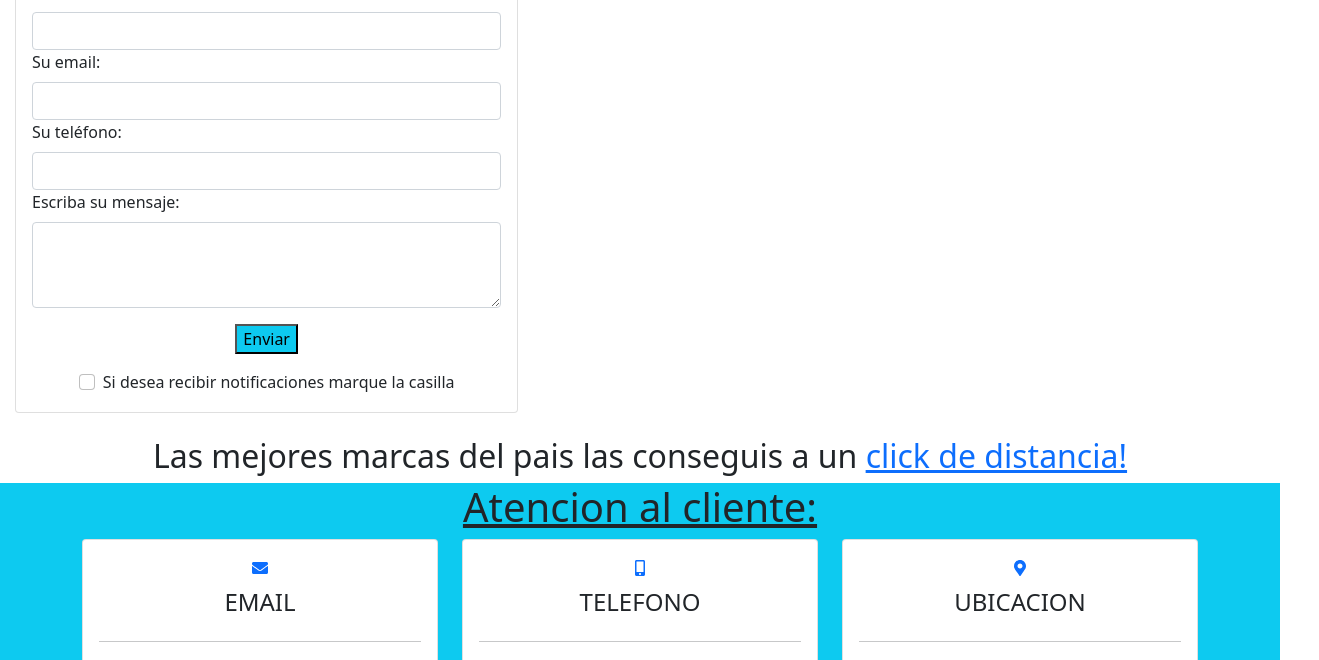
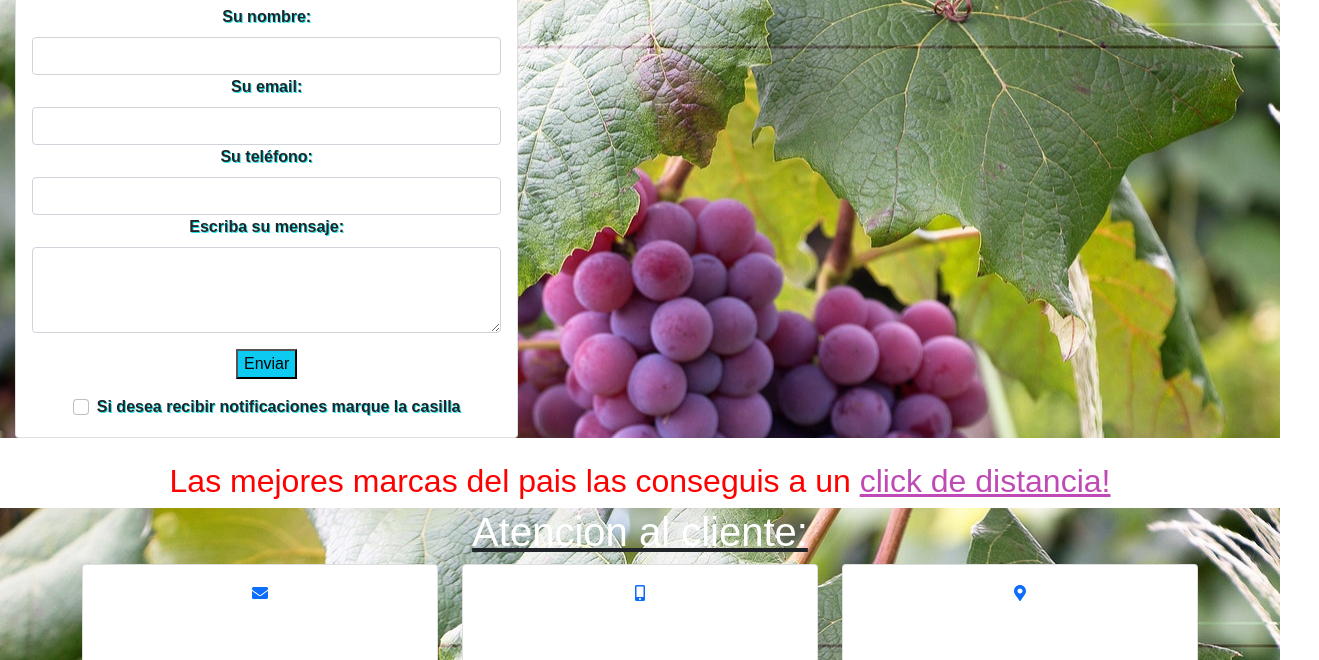
Before and after one commit to matiassette/proyectocoder, a website: page contacto.html in a window 1280 px wide. Shown: the part 550-1210 px from the top of the page, 1319 px wide, since content can reach past the window. Drawn offline with nearby package versions, Linux system fonts and the light colour scheme.

Commit message:
agregando nuevos cambios en contacto y estilos

```diff
--- a/contacto.html
+++ b/contacto.html
@@ -19,7 +19,7 @@
 	<script src="https://use.fontawesome.com/releases/v5.15.1/js/all.js" crossorigin="anonymous"></script>
 
 	<!-- Core theme CSS (includes Bootstrap)-->
-    <link rel="stylesheet" href="css/estiilo.css">
+    <link rel="stylesheet" href="css/estilo.css">
 
 	</head>
 <body>
--- a/css/estilo.css
+++ b/css/estilo.css
@@ -8,7 +8,10 @@ body {
   background-attachment: fixed; }
 
 section {
-  background-image: url(../fotos/viniedos/img2.jpg); }
+  background-image: url(../fotos/viniedos/img2.jpg);
+
+
+}
 
 #main {
   display: flex;
```
